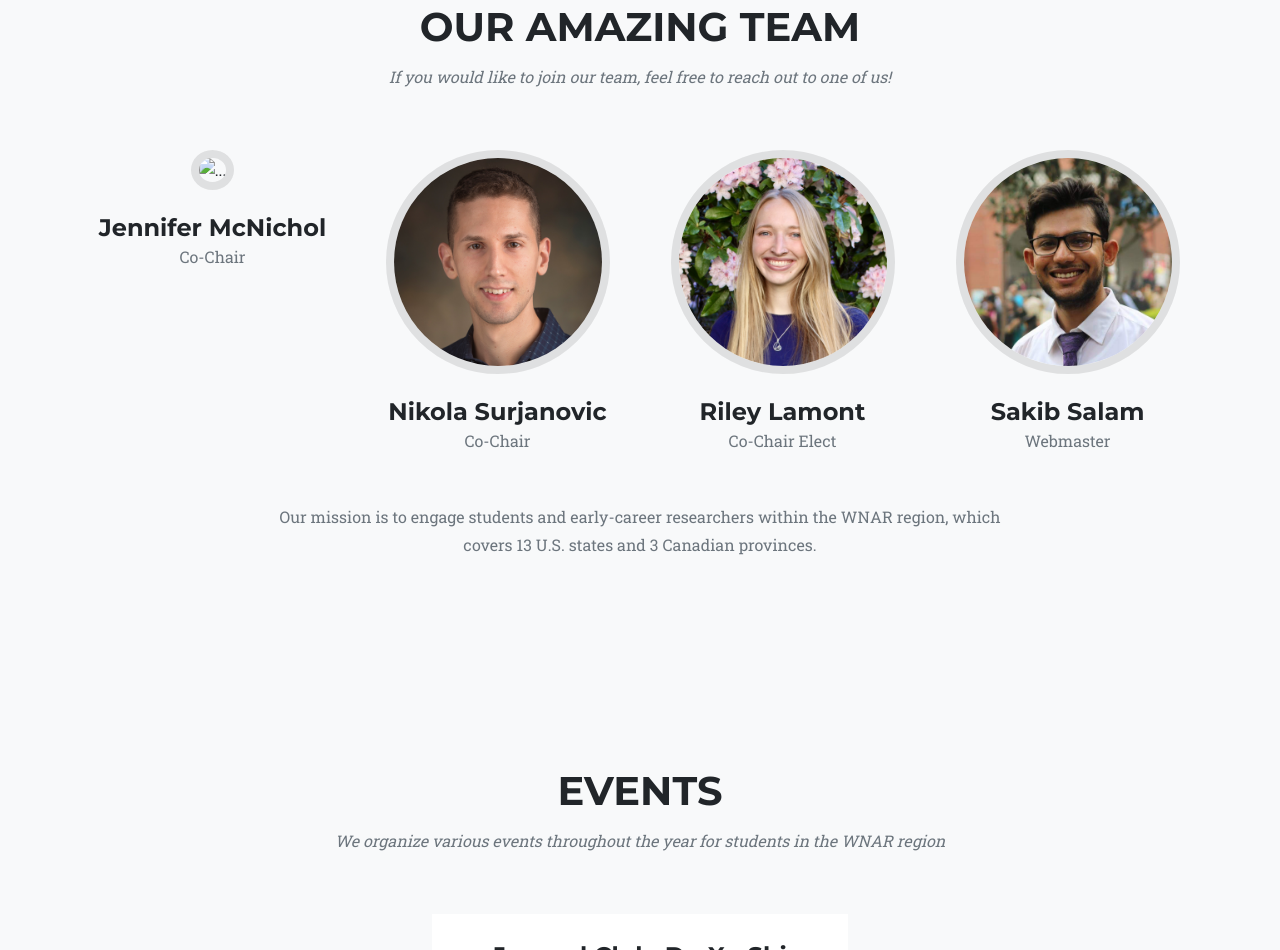
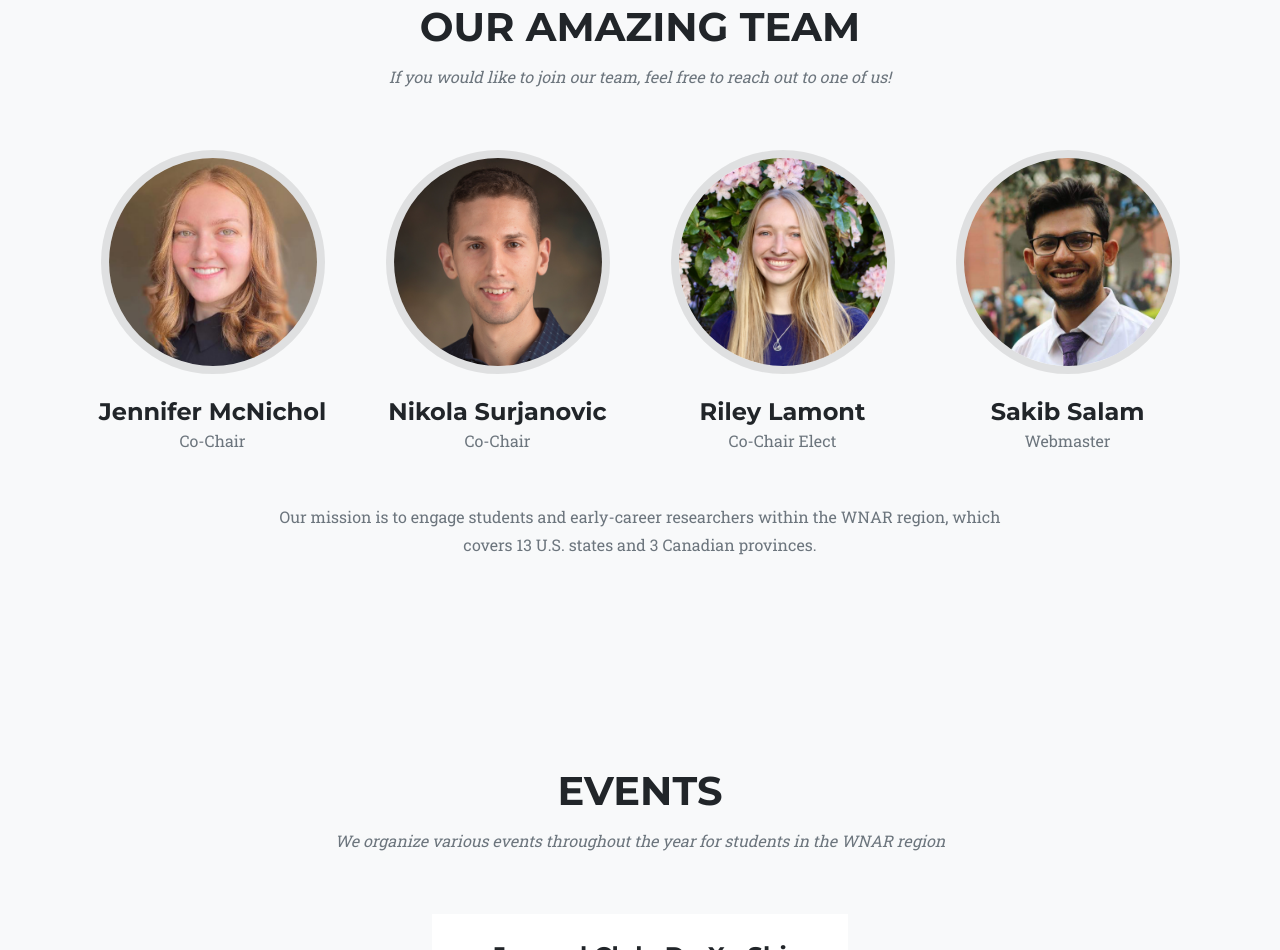
Before and after one commit to wnar-student/wnar-student.github.io, a plain HTML site: page index.html in a window 1280 px wide. Shown: the part 809-1759 px from the top of the page. Drawn offline with nearby package versions, Linux system fonts and the light colour scheme.

Commit message:
Add Jen's photo and remove old ones

```diff
--- a/index.html
+++ b/index.html
@@ -53,7 +53,7 @@
                 <div class="row">
                     <div class="col-lg-3">
                         <div class="team-member">
-                            <img class="mx-auto rounded-circle" src="assets/img/team/jmheadshot.jpg" alt="..." />
+                            <img class="mx-auto rounded-circle" src="assets/img/team/jennifer500.png" alt="..." />
                             <h4>Jennifer McNichol</h4>
                             <p class="text-muted">Co-Chair</p>
                             <!--<a class="btn btn-dark btn-social mx-2" href="#!" aria-label="Parveen Anand Twitter Profile"><i class="fab fa-twitter"></i></a>
```
Also changed, not shown: assets/img/team/1.jpg (deleted), assets/img/team/2.jpg (deleted), assets/img/team/3.jpg (deleted), assets/img/team/jennifer500.png (added), assets/img/team/jmheadshot.jpeg (deleted).
